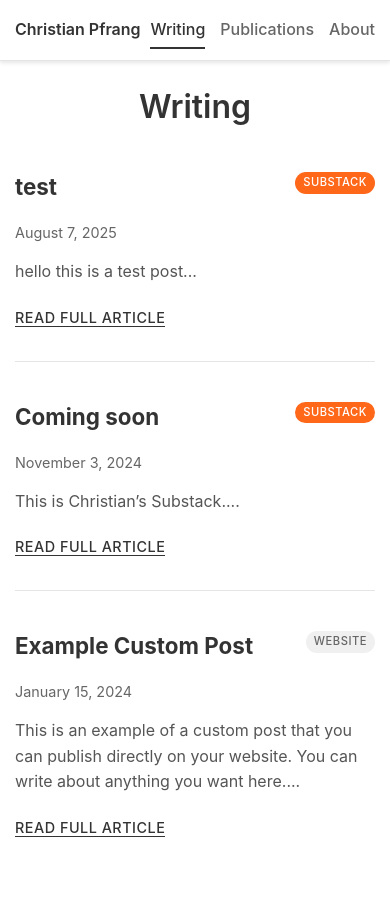
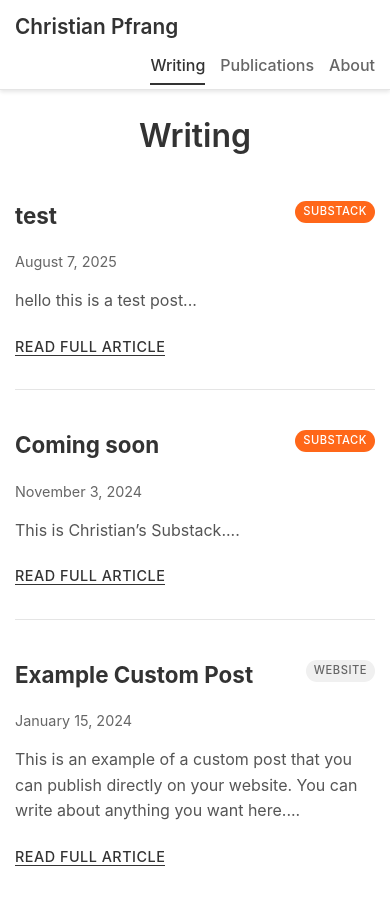
Before and after one commit to athki/athki, a plain HTML site: page index.html in a window 390 px wide. Drawn offline with Linux system fonts and the light colour scheme.

Commit message:
Improve mobile navigation layout - stack brand name and navigation vertically

```diff
--- a/styles.css
+++ b/styles.css
@@ -445,12 +445,21 @@ body {
 
 /* Responsive design */
 @media (max-width: 768px) {
+    .nav-container {
+        flex-direction: column;
+        height: auto;
+        padding: 15px 20px;
+        gap: 15px;
+    }
+
     .nav-brand {
-        font-size: 1.2rem;
+        font-size: 1.5rem;
+        align-self: flex-start;
     }
 
     .nav-menu {
         gap: 20px;
+        align-self: flex-end;
     }
 
     .welcome-title {
@@ -477,11 +486,12 @@ body {
 
 @media (max-width: 480px) {
     .nav-brand {
-        font-size: 1rem;
+        font-size: 1.3rem;
     }
 
     .nav-container {
-        padding: 0 15px;
+        padding: 10px 15px;
+        gap: 10px;
     }
 
     .nav-menu {
```
